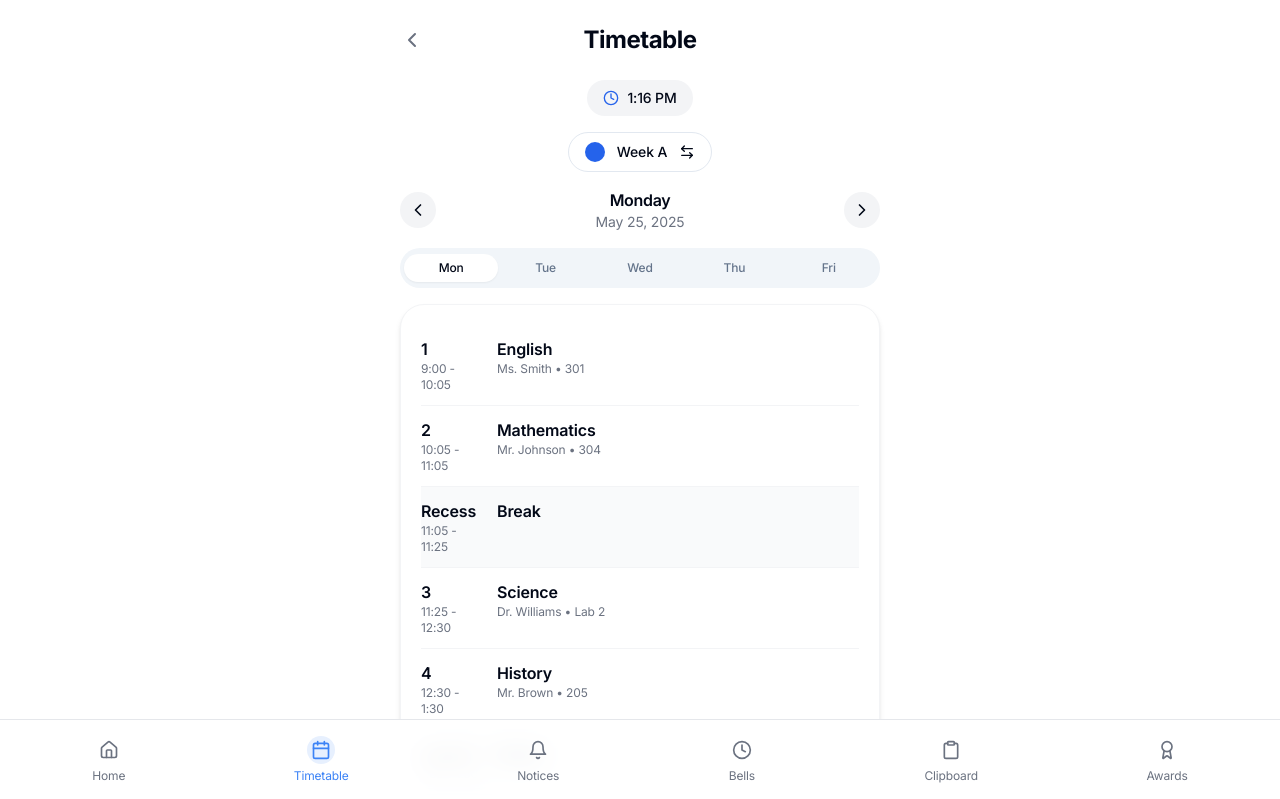
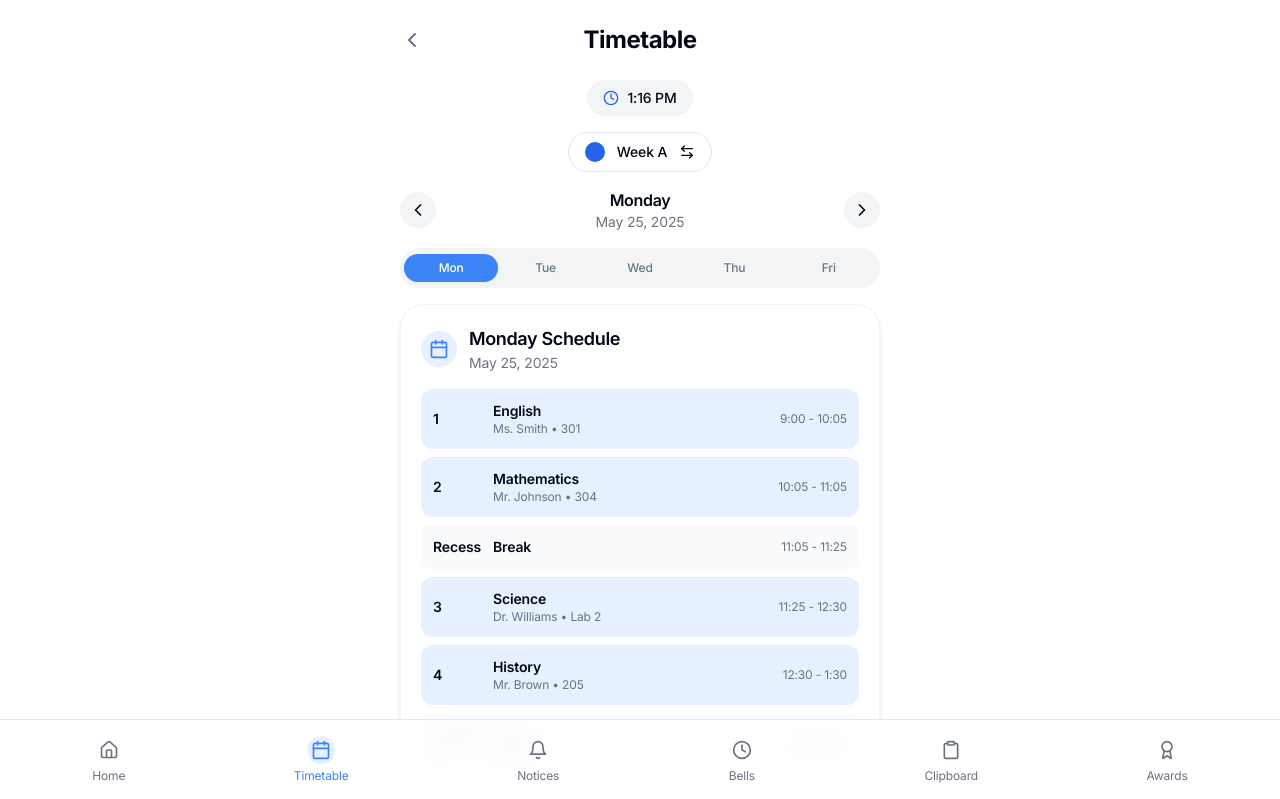
Before and after one commit to SATAco/Schedul-Updated, a Next.js app: page /timetable in a window 1280 px wide. Shown: the top 799 px of the page. Built offline with nearby package versions, Linux system fonts and the light colour scheme.

Commit message:
feat: unify timetable style with bells tab and apply accent colors
Update timetable page to match bells page styling and apply accent colors consistently.

Co-authored-by: null <128227803+SATAco@users.noreply.github.com>

```diff
--- a/app/awards/page.tsx
+++ b/app/awards/page.tsx
@@ -148,9 +148,13 @@ export default function AwardsPage() {
         <h2 className="text-xl font-semibold mb-4">Award History</h2>
 
         <Tabs defaultValue="All" className="mb-6">
-          <TabsList className="grid grid-cols-5 mb-4">
+          <TabsList className="grid grid-cols-5 mb-4 bg-gray-100 dark:bg-gray-800 p-1 rounded-full">
             {categories.map((category) => (
-              <TabsTrigger key={category} value={category} className="text-xs">
+              <TabsTrigger
+                key={category}
+                value={category}
+                className="text-xs rounded-full data-[state=active]:bg-theme-primary data-[state=active]:text-white dark:data-[state=active]:bg-theme-primary data-[state=active]:shadow-sm transition-all duration-200"
+              >
                 {category}
               </TabsTrigger>
             ))}
--- a/app/bell-times/page.tsx
+++ b/app/bell-times/page.tsx
@@ -45,7 +45,7 @@ export default function BellTimesPage() {
               <TabsTrigger
                 key={type}
                 value={type}
-                className="text-sm rounded-full data-[state=active]:bg-white dark:data-[state=active]:bg-gray-900 data-[state=active]:shadow-sm"
+                className="text-sm rounded-full data-[state=active]:bg-theme-primary data-[state=active]:text-white dark:data-[state=active]:bg-theme-primary data-[state=active]:shadow-sm transition-all duration-200"
               >
                 {type}
               </TabsTrigger>
@@ -69,14 +69,14 @@ export default function BellTimesPage() {
                   {bellTimes[type].map((bell, index) => (
                     <div
                       key={index}
-                      className={`bg-blue-50 dark:bg-blue-900/20 rounded-xl p-3 ${
+                      className={`rounded-xl p-3 transition-all duration-200 ease-in-out ${
                         bell.period === "Recess" ||
                         bell.period === "Lunch" ||
                         bell.period === "Lunch 1" ||
                         bell.period === "Lunch 2" ||
                         bell.period === "End of Day"
                           ? "bg-gray-50 dark:bg-gray-800/50"
-                          : ""
+                          : "bg-theme-secondary"
                       }`}
                     >
                       <div className="flex justify-between items-center">
--- a/app/notices/page.tsx
+++ b/app/notices/page.tsx
@@ -110,9 +110,13 @@ export default function NoticesPage() {
 
         <Tabs defaultValue="All" className="mb-6">
           <div className="overflow-x-auto pb-2">
-            <TabsList className="inline-flex min-w-full mb-4">
+            <TabsList className="inline-flex min-w-full mb-4 bg-gray-100 dark:bg-gray-800 p-1 rounded-full">
               {categories.map((category) => (
-                <TabsTrigger key={category} value={category} className="text-xs whitespace-nowrap">
+                <TabsTrigger
+                  key={category}
+                  value={category}
+                  className="text-xs whitespace-nowrap rounded-full data-[state=active]:bg-theme-primary data-[state=active]:text-white dark:data-[state=active]:bg-theme-primary data-[state=active]:shadow-sm transition-all duration-200"
+                >
                   {category}
                 </TabsTrigger>
               ))}
--- a/app/page.tsx
+++ b/app/page.tsx
@@ -21,7 +21,7 @@ export default function Home() {
   const { nextPeriodInfo } = useTimetable()
   const { isAuthenticated } = useAuth()
 
-  // Mock student data
+  // Mock student data - only used when authenticated
   const studentName = "John"
 
   // Get current day
@@ -62,12 +62,24 @@ export default function Home() {
           </div>
         </div>
 
-        {/* Personal Greeting */}
+        {/* Personal Greeting - Different based on auth status */}
         <div className="mb-6 slide-up">
+          {isAuthenticated ? (
+            <>
               <h2 className="text-3xl font-bold theme-gradient">Hi, {studentName}!</h2>
               <p className="text-sm text-gray-500 dark:text-gray-400">
                 {formatDate()} • {currentDay}
               </p>
+            </>
+          ) : (
+            <>
+              <h2 className="text-3xl font-bold theme-gradient">Hello Student!</h2>
+              <p className="text-lg text-gray-600 dark:text-gray-300 mt-2">Please Sign In!</p>
+              <p className="text-sm text-gray-500 dark:text-gray-400 mt-1">
+                {formatDate()} • {currentDay}
+              </p>
+            </>
+          )}
         </div>
 
         {/* Connection Status for Authenticated Users */}
@@ -119,7 +131,9 @@ export default function Home() {
             </div>
 
             <div className="mb-4">
-              {nextPeriodInfo.isCurrentlyInClass && nextPeriodInfo.currentPeriod ? (
+              {isAuthenticated ? (
+                // Show personalized content when authenticated
+                nextPeriodInfo.isCurrentlyInClass && nextPeriodInfo.currentPeriod ? (
                   <div className="bg-gray-50 dark:bg-gray-800/50 rounded-xl p-3">
                     <p className="text-sm text-gray-500 dark:text-gray-400">Currently in:</p>
                     <div className="flex justify-between items-center">
@@ -153,6 +167,20 @@ export default function Home() {
                   <div className="bg-gray-50 dark:bg-gray-800/50 rounded-xl p-3 text-center">
                     <p className="text-gray-500 dark:text-gray-400">No more classes today</p>
                   </div>
+                )
+              ) : (
+                // Show sign-in prompt when not authenticated
+                <div className="bg-theme-secondary rounded-xl p-4 text-center">
+                  <p className="text-gray-600 dark:text-gray-300 mb-3">
+                    Sign in to see your personalized schedule and upcoming classes
+                  </p>
+                  <Link href="/auth">
+                    <Button size="sm" className="rounded-full bg-theme-primary hover:opacity-90">
+                      <ExternalLink className="h-3 w-3 mr-1" />
+                      Sign In
+                    </Button>
+                  </Link>
+                </div>
               )}
             </div>
           </CardContent>
--- a/app/timetable/page.tsx
+++ b/app/timetable/page.tsx
@@ -3,7 +3,7 @@
 import { useState, useEffect } from "react"
 import { Card } from "@/components/ui/card"
 import { Tabs, TabsContent, TabsList, TabsTrigger } from "@/components/ui/tabs"
-import { ChevronLeft, ChevronRight, ArrowLeftRight, Clock } from "lucide-react"
+import { ChevronLeft, ChevronRight, ArrowLeftRight, Clock, Calendar } from "lucide-react"
 import Link from "next/link"
 import { Button } from "@/components/ui/button"
 import { getCurrentDay, formatDate, getCurrentTime } from "@/utils/time-utils"
@@ -157,31 +157,47 @@ export default function TimetablePage() {
         </div>
 
         <Tabs value={selectedDay} onValueChange={setSelectedDay} className="mb-6">
-          <TabsList className="grid grid-cols-5 mb-4">
+          <TabsList className="grid grid-cols-5 mb-4 bg-gray-100 dark:bg-gray-800 p-1 rounded-full">
             {days.map((day) => (
-              <TabsTrigger key={day} value={day} className="text-xs transition-all duration-200 ease-in-out">
+              <TabsTrigger
+                key={day}
+                value={day}
+                className="text-xs rounded-full data-[state=active]:bg-theme-primary data-[state=active]:text-white dark:data-[state=active]:bg-theme-primary data-[state=active]:shadow-sm transition-all duration-200"
+              >
                 {day.substring(0, 3)}
               </TabsTrigger>
             ))}
           </TabsList>
           {days.map((day) => (
             <TabsContent key={day} value={day} className="transition-all duration-300 ease-in-out">
-              <Card className="rounded-[1.5rem] bg-white dark:bg-gray-900 shadow-md p-5 border border-gray-100 dark:border-gray-800 transition-all duration-300 ease-in-out">
+              <Card className="rounded-[1.5rem] bg-white dark:bg-gray-900 shadow-md border border-gray-100 dark:border-gray-800 p-5">
+                <div className="flex items-center gap-3 mb-4">
+                  <div className="rounded-full p-2 bg-theme-secondary text-theme-primary">
+                    <Calendar className="h-5 w-5" />
+                  </div>
+                  <div>
+                    <h2 className="text-lg font-semibold">{day} Schedule</h2>
+                    <p className="text-sm text-gray-500 dark:text-gray-400">{formatDate()}</p>
+                  </div>
+                </div>
+
                 {timetableData[day].length > 0 ? (
-                  timetableData[day].map((period) => (
+                  <div className="space-y-2">
+                    {timetableData[day].map((period) => (
                       <div
                         key={period.id}
-                      className={`py-3 border-b last:border-0 border-gray-100 dark:border-gray-800 transition-all duration-200 ease-in-out hover:bg-gray-50 dark:hover:bg-gray-800/50 ${
-                        period.subject === "Break" ? "bg-gray-50 dark:bg-gray-900/50" : ""
+                        className={`rounded-xl p-3 transition-all duration-200 ease-in-out hover:bg-gray-50 dark:hover:bg-gray-800/50 ${
+                          period.subject === "Break" ? "bg-gray-50 dark:bg-gray-800/50" : "bg-theme-secondary"
                         }`}
                       >
-                      <div className="flex items-start">
-                        <div className="w-16 mr-3">
-                          <p className="font-semibold">{period.period}</p>
-                          <p className="text-xs text-gray-500 dark:text-gray-400">{period.time}</p>
+                        <div className="flex justify-between items-center">
+                          <div className="flex-1">
+                            <div className="flex items-center gap-3">
+                              <div className="w-12">
+                                <p className="font-semibold text-sm">{period.period}</p>
                               </div>
                               <div className="flex-1">
-                          <p className="font-semibold">{period.subject}</p>
+                                <p className="font-semibold text-sm">{period.subject}</p>
                                 {period.subject !== "Break" && (
                                   <p className="text-xs text-gray-500 dark:text-gray-400">
                                     {period.teacher} • {period.room}
@@ -190,9 +206,13 @@ export default function TimetablePage() {
                               </div>
                             </div>
                           </div>
-                  ))
+                          <p className="text-xs text-gray-500 dark:text-gray-400 ml-2">{period.time}</p>
+                        </div>
+                      </div>
+                    ))}
+                  </div>
                 ) : (
-                  <div className="py-8 text-center text-gray-500 dark:text-gray-400">
+                  <div className="py-8 text-center text-gray-500 dark:text-gray-400 bg-gray-50 dark:bg-gray-800/50 rounded-xl">
                     No classes scheduled for this day
                   </div>
                 )}
```
Lines whose indentation alone changed are shown as unchanged.
